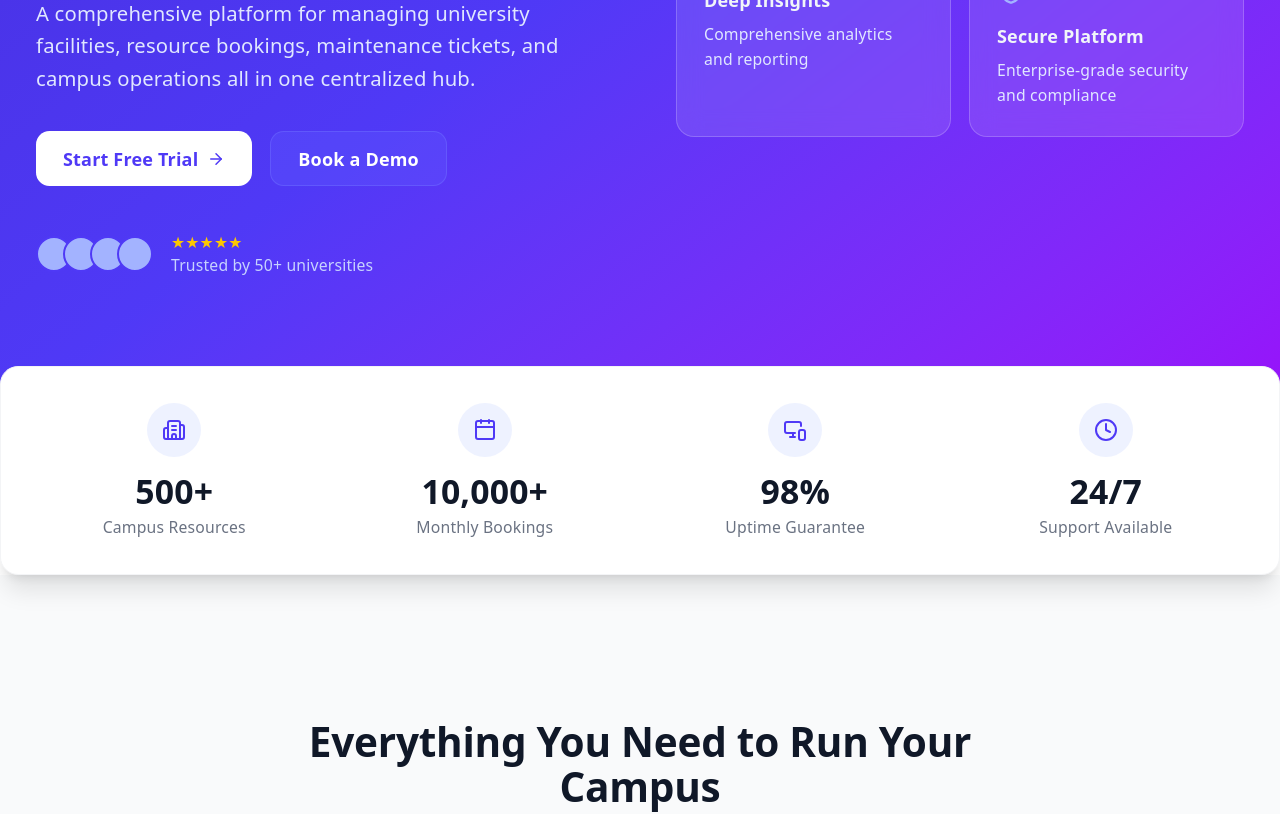
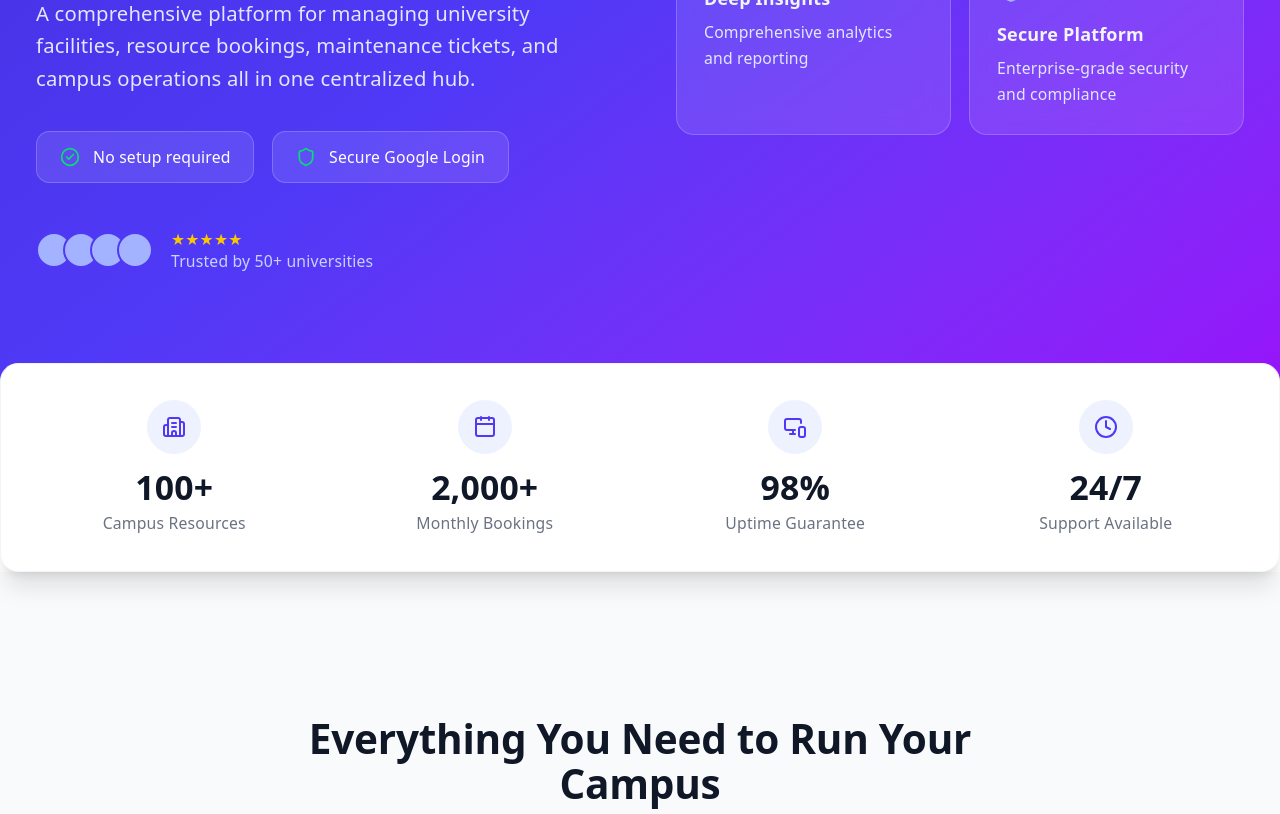
Before and after one commit to Janith303/it3030-paf-2026-Smart-Campus-group18, a React (Vite) app in the folder frontend/: page / in a window 1280 px wide. Shown: the part 640-1454 px from the top of the page. Built offline with nearby package versions, Linux system fonts and the light colour scheme.

Commit message:
re designed the home page ui

```diff
--- a/frontend/src/components/Home/home.jsx
+++ b/frontend/src/components/Home/home.jsx
@@ -12,9 +12,9 @@ export default function LandingPage() {
   return (
     <div className="min-h-screen font-sans text-gray-900 bg-white">
 
-   {/* --- NAVIGATION --- */}
+      {/* --- NAVIGATION --- */}
       <nav className="flex items-center justify-between px-8 py-4 max-w-7xl mx-auto">
-        <div className="flex items-center gap-2">
+        <div className="flex items-center gap-2 cursor-pointer" onClick={() => navigate('/')}>
           <div className="bg-indigo-600 p-2 rounded-lg">
             <Building2 className="text-white" size={24} />
           </div>
@@ -46,15 +46,20 @@ export default function LandingPage() {
             <p className="text-indigo-100 text-lg mb-8 max-w-lg leading-relaxed">
               A comprehensive platform for managing university facilities, resource bookings, maintenance tickets, and campus operations all in one centralized hub.
             </p>
-            <div className="flex gap-4">
-              <button className="bg-white text-indigo-600 px-6 py-3 rounded-xl font-bold hover:bg-indigo-50 transition-colors flex items-center gap-2">
-                Start Free Trial <ArrowRight size={18} />
-              </button>
-              <button className="bg-indigo-500/30 text-white border border-indigo-400/30 px-6 py-3 rounded-xl font-bold hover:bg-indigo-500/50 transition-colors">
-                Book a Demo
-              </button>
+
+            {/* Replaced buttons with feature highlights */}
+            <div className="flex flex-col sm:flex-row gap-4 mb-10">
+              <div className="flex items-center gap-3 bg-white/10 border border-white/20 rounded-xl px-5 py-3">
+                <CheckCircle2 size={20} className="text-green-400 flex-shrink-0" />
+                <span className="text-sm font-medium">No setup required</span>
+              </div>
+              <div className="flex items-center gap-3 bg-white/10 border border-white/20 rounded-xl px-5 py-3">
+                <Shield size={20} className="text-green-400 flex-shrink-0" />
+                <span className="text-sm font-medium">Secure Google Login</span>
+              </div>
             </div>
-            <div className="mt-10 flex items-center gap-4 text-sm text-indigo-200">
+
+            <div className="flex items-center gap-4 text-sm text-indigo-200">
               <div className="flex -space-x-2">
                 {[1,2,3,4].map(i => (
                   <div key={i} className="w-8 h-8 rounded-full bg-indigo-300 border-2 border-indigo-600"></div>
@@ -99,14 +104,14 @@ export default function LandingPage() {
           <div className="bg-indigo-50 w-12 h-12 rounded-full flex items-center justify-center mx-auto mb-3">
             <Building2 className="text-indigo-600" size={24} />
           </div>
-          <h4 className="text-3xl font-bold text-gray-900 mb-1">500+</h4>
+          <h4 className="text-3xl font-bold text-gray-900 mb-1">100+</h4>
           <p className="text-sm text-gray-500 font-medium">Campus Resources</p>
         </div>
         <div>
           <div className="bg-indigo-50 w-12 h-12 rounded-full flex items-center justify-center mx-auto mb-3">
             <Calendar className="text-indigo-600" size={24} />
           </div>
-          <h4 className="text-3xl font-bold text-gray-900 mb-1">10,000+</h4>
+          <h4 className="text-3xl font-bold text-gray-900 mb-1">2,000+</h4>
           <p className="text-sm text-gray-500 font-medium">Monthly Bookings</p>
         </div>
         <div>
@@ -134,7 +139,6 @@ export default function LandingPage() {
           </div>
 
           <div className="grid md:grid-cols-2 lg:grid-cols-3 gap-6">
-            {/* Feature 1 */}
             <div className="bg-white p-8 rounded-2xl border border-gray-100 hover:shadow-lg transition-shadow">
               <div className="bg-indigo-50 w-12 h-12 rounded-xl flex items-center justify-center mb-6">
                 <Calendar className="text-indigo-600" size={24} />
@@ -142,7 +146,6 @@ export default function LandingPage() {
               <h3 className="text-xl font-bold text-gray-900 mb-3">Resource Booking</h3>
               <p className="text-gray-500 leading-relaxed">Streamline facility reservations with intelligent scheduling and automated approval workflows.</p>
             </div>
-            {/* Feature 2 */}
             <div className="bg-white p-8 rounded-2xl border border-gray-100 hover:shadow-lg transition-shadow">
               <div className="bg-green-50 w-12 h-12 rounded-xl flex items-center justify-center mb-6">
                 <AlertCircle className="text-green-600" size={24} />
@@ -150,7 +153,6 @@ export default function LandingPage() {
               <h3 className="text-xl font-bold text-gray-900 mb-3">Incident Management</h3>
               <p className="text-gray-500 leading-relaxed">Track and resolve maintenance issues efficiently with real-time updates and photo documentation.</p>
             </div>
-            {/* Feature 3 */}
             <div className="bg-white p-8 rounded-2xl border border-gray-100 hover:shadow-lg transition-shadow">
               <div className="bg-orange-50 w-12 h-12 rounded-xl flex items-center justify-center mb-6">
                 <BarChart3 className="text-orange-600" size={24} />
@@ -158,7 +160,6 @@ export default function LandingPage() {
               <h3 className="text-xl font-bold text-gray-900 mb-3">Analytics Dashboard</h3>
               <p className="text-gray-500 leading-relaxed">Gain insights into resource utilization, booking trends, and operational performance.</p>
             </div>
-            {/* Feature 4 */}
             <div className="bg-white p-8 rounded-2xl border border-gray-100 hover:shadow-lg transition-shadow">
               <div className="bg-purple-50 w-12 h-12 rounded-xl flex items-center justify-center mb-6">
                 <Users className="text-purple-600" size={24} />
@@ -166,7 +167,6 @@ export default function LandingPage() {
               <h3 className="text-xl font-bold text-gray-900 mb-3">User Management</h3>
               <p className="text-gray-500 leading-relaxed">Role-based access control for students, faculty, and administrators with customizable permissions.</p>
             </div>
-            {/* Feature 5 */}
             <div className="bg-white p-8 rounded-2xl border border-gray-100 hover:shadow-lg transition-shadow">
               <div className="bg-emerald-50 w-12 h-12 rounded-xl flex items-center justify-center mb-6">
                 <Shield className="text-emerald-600" size={24} />
@@ -174,7 +174,6 @@ export default function LandingPage() {
               <h3 className="text-xl font-bold text-gray-900 mb-3">Secure & Compliant</h3>
               <p className="text-gray-500 leading-relaxed">Enterprise-grade security ensuring data protection and privacy compliance.</p>
             </div>
-            {/* Feature 6 */}
             <div className="bg-white p-8 rounded-2xl border border-gray-100 hover:shadow-lg transition-shadow">
               <div className="bg-yellow-50 w-12 h-12 rounded-xl flex items-center justify-center mb-6">
                 <Clock className="text-yellow-600" size={24} />
@@ -236,15 +235,12 @@ export default function LandingPage() {
         <p className="text-indigo-100 text-lg mb-10 max-w-2xl mx-auto">
           Join thousands of administrators, faculty, and students using Smart Campus Hub to streamline operations and enhance the campus experience.
         </p>
-        <div className="flex flex-col sm:flex-row items-center justify-center gap-4">
-          <button className="bg-white text-indigo-600 px-8 py-3.5 rounded-xl font-bold hover:bg-indigo-50 transition-colors flex items-center gap-2 w-full sm:w-auto justify-center">
-            Get Started Free <ArrowRight size={18} />
-          </button>
-          <button className="bg-indigo-500 text-white border border-indigo-400 px-8 py-3.5 rounded-xl font-bold hover:bg-indigo-400 transition-colors w-full sm:w-auto">
-            Book a Demo
-          </button>
-        </div>
-        <p className="text-indigo-200 text-sm mt-6">No credit card required • 14-day free trial</p>
+        <button
+          onClick={() => navigate('/login')}
+          className="bg-white text-indigo-600 px-8 py-3.5 rounded-xl font-bold hover:bg-indigo-50 transition-colors inline-flex items-center gap-2"
+        >
+          Sign In Now <ArrowRight size={18} />
+        </button>
       </div>
 
       {/* --- FOOTER --- */}
@@ -266,9 +262,7 @@ export default function LandingPage() {
             <h4 className="text-white font-bold mb-4">Product</h4>
             <ul className="space-y-3 text-sm">
               <li><button className="hover:text-white transition-colors">Features</button></li>
-              <li><button className="hover:text-white transition-colors">Pricing</button></li>
               <li><button className="hover:text-white transition-colors">Security</button></li>
-              <li><button className="hover:text-white transition-colors">Roadmap</button></li>
             </ul>
           </div>
 
@@ -276,8 +270,6 @@ export default function LandingPage() {
             <h4 className="text-white font-bold mb-4">Company</h4>
             <ul className="space-y-3 text-sm">
               <li><button className="hover:text-white transition-colors">About</button></li>
-              <li><button className="hover:text-white transition-colors">Blog</button></li>
-              <li><button className="hover:text-white transition-colors">Careers</button></li>
               <li><button className="hover:text-white transition-colors">Contact</button></li>
             </ul>
           </div>
@@ -286,8 +278,6 @@ export default function LandingPage() {
             <h4 className="text-white font-bold mb-4">Resources</h4>
             <ul className="space-y-3 text-sm">
               <li><button className="hover:text-white transition-colors">Documentation</button></li>
-              <li><button className="hover:text-white transition-colors">Help Center</button></li>
-              <li><button className="hover:text-white transition-colors">Community</button></li>
               <li><button className="hover:text-white transition-colors">Support</button></li>
             </ul>
           </div>
@@ -298,7 +288,6 @@ export default function LandingPage() {
           <div className="flex gap-6">
             <button className="hover:text-white transition-colors">Privacy Policy</button>
             <button className="hover:text-white transition-colors">Terms of Service</button>
-            <button className="hover:text-white transition-colors">Cookie Policy</button>
           </div>
         </div>
       </footer>
```
